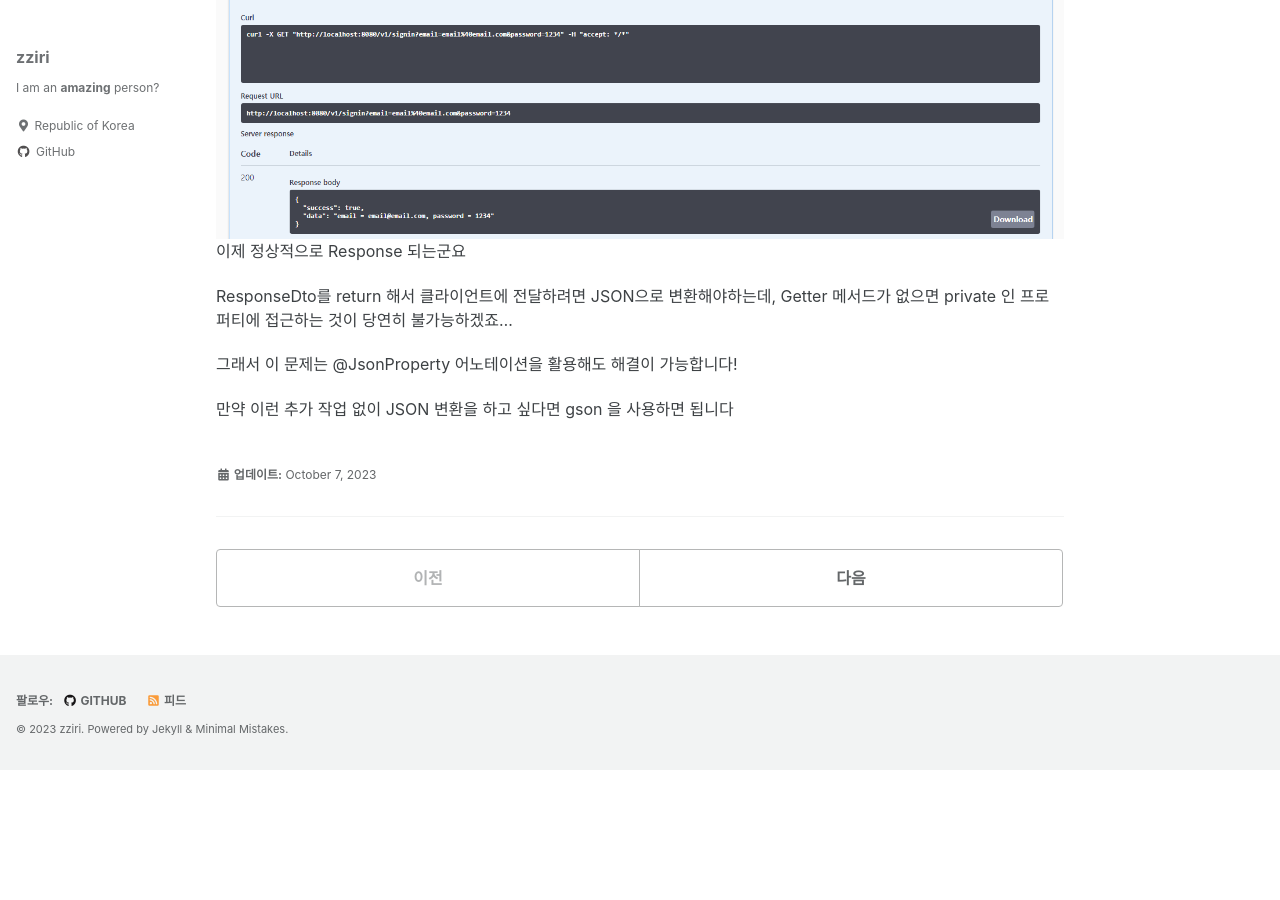
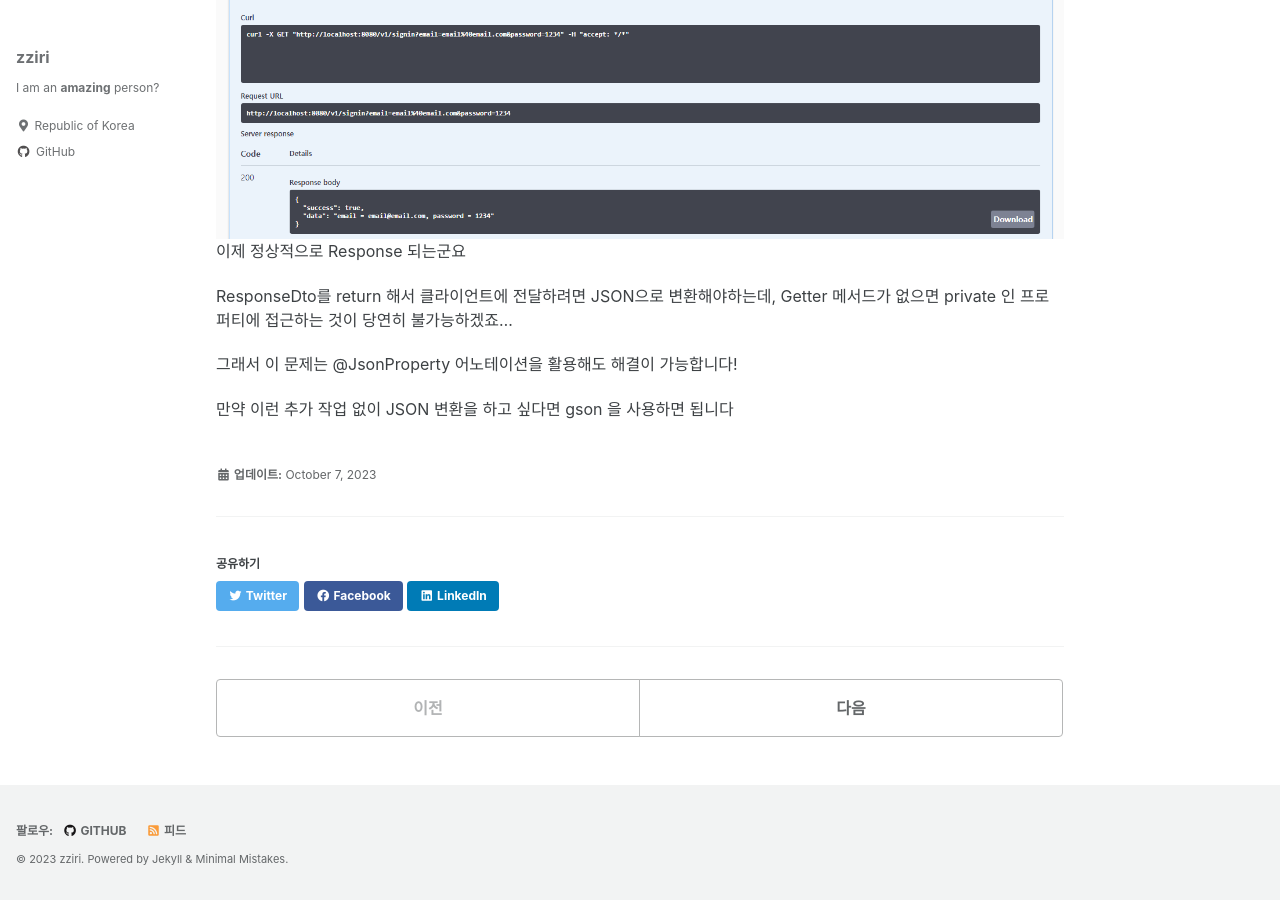
Before and after one commit to zziri/zziri.github.io, a Jekyll site: the page built from _posts/2023-10-07-406-Not-Acceptable-HttpMediaTypeNotAcceptableException.md, in a window 1280 px wide and 900 px high, scrolled down 2296 px. Built offline with Jekyll 4.4.1, drawn with Linux system fonts in a browser that asks for light colours; cached includes are drawn as plain includes; before the commit the page ends 3066 px from its top, so only the background shows below that.

Commit message:
공유하기 살려내기

```diff
--- a/_includes/social-share.html
+++ b/_includes/social-share.html
@@ -1,4 +1,4 @@
-<!-- <section class="page__share">
+<section class="page__share">
   {% if site.data.ui-text[site.locale].share_on_label %}
     <h4 class="page__share-title">{{ site.data.ui-text[site.locale].share_on_label | default: "Share on" }}</h4>
   {% endif %}
@@ -8,4 +8,4 @@
   <a href="https://www.facebook.com/sharer/sharer.php?u={{ page.url | absolute_url | url_encode }}" class="btn btn--facebook" onclick="window.open(this.href, 'window', 'left=20,top=20,width=500,height=500,toolbar=1,resizable=0'); return false;" title="{{ site.data.ui-text[site.locale].share_on_label | default: 'Share on' }} Facebook"><i class="fab fa-fw fa-facebook" aria-hidden="true"></i><span> Facebook</span></a>
 
   <a href="https://www.linkedin.com/shareArticle?mini=true&url={{ page.url | absolute_url | url_encode }}" class="btn btn--linkedin" onclick="window.open(this.href, 'window', 'left=20,top=20,width=500,height=500,toolbar=1,resizable=0'); return false;" title="{{ site.data.ui-text[site.locale].share_on_label | default: 'Share on' }} LinkedIn"><i class="fab fa-fw fa-linkedin" aria-hidden="true"></i><span> LinkedIn</span></a>
-</section> -->
+</section>
```
